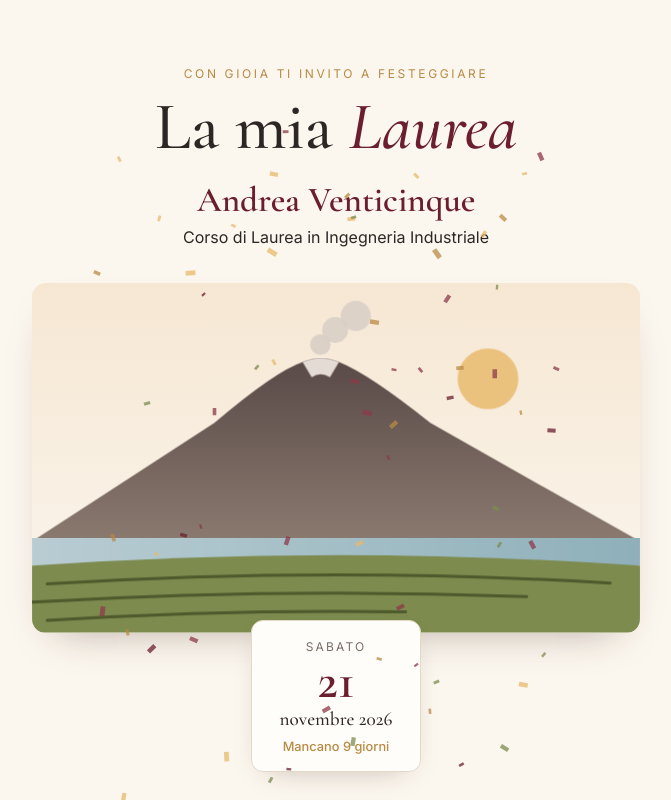
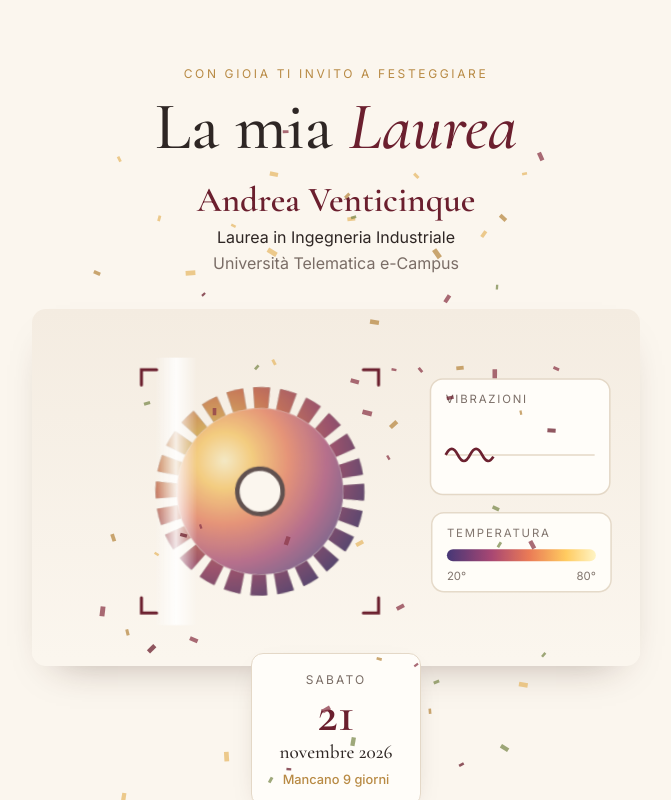
Before and after one commit to Ang3l-dev/laurea, a plain HTML site: page index.html in a window 1280 px wide. Both pictures are taken after a click on the button "Apri l'invito". Shown: the top 800 px of the page, without its empty margins (304-975 px from the left). Drawn offline with nearby package versions, Linux system fonts and the light colour scheme.

Commit message:
Home: tema ingegneria e sezione tesi al posto dell'Etna
Co-Authored-By: Claude Opus 5.5 <noreply@anthropic.com>

```diff
--- a/app.js
+++ b/app.js
@@ -3,8 +3,8 @@
    ============================================================ */
 const CONFIG = {
   nome: "Andrea Venticinque",
-  corso: "Corso di Laurea in Ingegneria Industriale",
-  universita: "",                             // facoltativo: lascia vuoto per non mostrarla
+  corso: "Laurea in Ingegneria Industriale",
+  universita: "Università Telematica e-Campus", // facoltativo: lascia vuoto per non mostrarla
   data: "2026-11-21",                         // AAAA-MM-GG del giorno della festa
   fine: "16:00",                              // orario indicativo di fine (per il calendario)
   rsvpEntro: "18 novembre",
--- a/index.html
+++ b/index.html
@@ -4,9 +4,9 @@
 <meta charset="utf-8">
 <meta name="viewport" content="width=device-width, initial-scale=1">
 <title>Invito di Laurea</title>
-<meta name="description" content="Invito alla festa di laurea: degustazione di vini e pranzo alle Cantine La Contea, sull'Etna.">
-<meta property="og:title" content="Invito di Laurea">
-<meta property="og:description" content="Degustazione di vini e pranzo alle Cantine La Contea, Mascali (Etna).">
+<meta name="description" content="Invito alla festa di laurea in Ingegneria Industriale di Andrea Venticinque: sabato 21 novembre alle Cantine La Contea.">
+<meta property="og:title" content="Invito di Laurea · Andrea Venticinque">
+<meta property="og:description" content="Laurea in Ingegneria Industriale: festeggiamo sabato 21 novembre alle Cantine La Contea.">
 <meta name="theme-color" content="#6b1f2e">
 <link rel="preconnect" href="https://fonts.googleapis.com">
 <link rel="preconnect" href="https://fonts.gstatic.com" crossorigin>
@@ -43,35 +43,84 @@
     <p class="hero__degree reveal"><span data-bind="corso"></span><br><span class="muted" data-bind="universita"></span></p>
 
     <div class="hero__art reveal" aria-hidden="true">
-      <svg viewBox="0 0 400 230" class="etna">
+      <!-- Ingranaggio "visto" da una termocamera, sensori collegati e tocco da laureato -->
+      <svg viewBox="0 0 400 230" class="thermo">
         <defs>
-          <linearGradient id="sky" x1="0" y1="0" x2="0" y2="1">
-            <stop offset="0" stop-color="#f6e7d3"/><stop offset="1" stop-color="#fbf6ee"/>
+          <linearGradient id="bg" x1="0" y1="0" x2="0" y2="1">
+            <stop offset="0" stop-color="#f4ece1"/><stop offset="1" stop-color="#fbf6ee"/>
           </linearGradient>
-          <linearGradient id="mount" x1="0" y1="0" x2="0" y2="1">
-            <stop offset="0" stop-color="#5a4a48"/><stop offset="1" stop-color="#8a7a6f"/>
+          <radialGradient id="heat" cx=".3" cy=".3" r=".85">
+            <stop offset="0" stop-color="#fff4c2"/><stop offset=".2" stop-color="#ffc857"/>
+            <stop offset=".45" stop-color="#e9724c"/><stop offset=".72" stop-color="#a33b6b"/>
+            <stop offset="1" stop-color="#3a2a6e"/>
+          </radialGradient>
+          <linearGradient id="scale" x1="0" y1="0" x2="1" y2="0">
+            <stop offset="0" stop-color="#3a2a6e"/><stop offset=".3" stop-color="#a33b6b"/>
+            <stop offset=".55" stop-color="#e9724c"/><stop offset=".8" stop-color="#ffc857"/>
+            <stop offset="1" stop-color="#fff4c2"/>
           </linearGradient>
-          <linearGradient id="sea" x1="0" y1="0" x2="1" y2="0">
-            <stop offset="0" stop-color="#b9cdd3"/><stop offset="1" stop-color="#8fb0ba"/>
+          <linearGradient id="scanGrad" x1="0" y1="0" x2="1" y2="0">
+            <stop offset="0" stop-color="#fff" stop-opacity="0"/><stop offset=".5" stop-color="#fff" stop-opacity=".85"/>
+            <stop offset="1" stop-color="#fff" stop-opacity="0"/>
           </linearGradient>
+          <clipPath id="frame"><rect x="64" y="32" width="172" height="176" rx="6"/></clipPath>
         </defs>
-        <rect width="400" height="230" fill="url(#sky)"/>
-        <circle class="sun" cx="300" cy="62" r="20" fill="#e7b96a" opacity=".85"/>
-        <path class="mount" d="M0 170 L120 92 Q160 58 178 52 Q190 47 202 52 Q222 60 262 92 L400 170 Z" fill="url(#mount)"/>
-        <path d="M178 52 Q190 47 202 52 L196 62 Q190 58 184 62 Z" fill="#f2ece4" opacity=".9"/>
-        <g class="smoke" fill="#d9cfc6">
-          <circle cx="190" cy="40" r="7"/><circle cx="200" cy="30" r="9"/><circle cx="214" cy="20" r="11"/>
+        <rect width="400" height="230" fill="url(#bg)"/>
+
+        <!-- collegamenti ai sensori (sensor fusion) -->
+        <g class="links" fill="none" stroke="#b88a44" stroke-width="1.5" stroke-dasharray="3 4">
+          <path d="M207 98 C230 98 236 84 262 84"/>
+          <path d="M207 146 C230 146 236 160 262 160"/>
         </g>
-        <rect class="sea" x="0" y="168" width="400" height="18" fill="url(#sea)"/>
-        <path d="M0 186 Q200 172 400 186 L400 230 L0 230 Z" fill="#7d8b4f"/>
-        <g class="vines" fill="none" stroke="#4e5a2c" stroke-width="2" stroke-linecap="round">
-          <path d="M10 198 Q200 186 390 198"/>
-          <path d="M0 210 Q200 198 400 210"/>
-          <path d="M10 222 Q200 210 390 222"/>
+
+        <!-- ingranaggio -->
+        <g class="gear">
+          <circle class="gear__teeth" cx="150" cy="120" r="62" fill="none" stroke="#7a6d66" stroke-width="14" stroke-dasharray="10 6.23"/>
+          <circle class="gear__teeth-heat" cx="150" cy="120" r="62" fill="none" stroke="url(#heat)" stroke-width="14" stroke-dasharray="10 6.23"/>
+          <circle class="gear__body" cx="150" cy="120" r="55" fill="#d9cfc6"/>
+          <circle class="gear__heat" cx="150" cy="120" r="55" fill="url(#heat)"/>
+          <circle cx="150" cy="120" r="15" fill="#fbf6ee" stroke="#5a4a48" stroke-width="3"/>
         </g>
-        <g class="grapes" fill="#6b1f2e">
-          <circle cx="60" cy="196" r="2.2"/><circle cx="140" cy="191" r="2.2"/><circle cx="250" cy="191" r="2.2"/><circle cx="330" cy="196" r="2.2"/>
-          <circle cx="95" cy="205" r="2.2"/><circle cx="205" cy="200" r="2.2"/><circle cx="305" cy="204" r="2.2"/>
+
+        <!-- scansione della termocamera -->
+        <g clip-path="url(#frame)"><rect class="scan" x="40" y="32" width="28" height="176" fill="url(#scanGrad)"/></g>
+
+        <!-- mirino della termocamera -->
+        <g class="hud" stroke="#6b1f2e" stroke-width="2" fill="none" stroke-linecap="round">
+          <path d="M72 50 V40 H82"/><path d="M218 40 H228 V50"/><path d="M72 190 V200 H82"/><path d="M218 200 H228 V190"/>
+        </g>
+
+        <!-- punto caldo misurato -->
+        <g class="spot">
+          <circle cx="126" cy="102" r="6" fill="none" stroke="#2e2624" stroke-width="1.5"/>
+          <path d="M126 92v4M126 108v4M116 102h4M132 102h4" stroke="#2e2624" stroke-width="1.5"/>
+          <rect x="72" y="76" width="48" height="16" rx="4" fill="#2e2624" opacity=".88"/>
+          <text x="96" y="87.5" text-anchor="middle" font-family="Inter, sans-serif" font-size="9.5" font-weight="600" fill="#fff">72,4 °C</text>
+        </g>
+
+        <!-- tocco da laureato -->
+        <g class="cap">
+          <path d="M130 60 v10 q20 10 40 0 v-10" fill="#2e2624"/>
+          <polygon points="150,44 188,57 150,70 112,57" fill="#2e2624"/>
+          <path d="M150 57 L180 62 V76" fill="none" stroke="#b88a44" stroke-width="2" stroke-linecap="round"/>
+          <circle cx="180" cy="78" r="3" fill="#b88a44"/>
+        </g>
+
+        <!-- pannello vibrazioni -->
+        <g class="panel">
+          <rect x="262" y="46" width="118" height="76" rx="8" fill="#fffdf9" stroke="#e4d8c7"/>
+          <text x="272" y="62" font-family="Inter, sans-serif" font-size="7.5" letter-spacing="1.2" fill="#7a6d66">VIBRAZIONI</text>
+          <line x1="272" y1="96" x2="370" y2="96" stroke="#e4d8c7"/>
+          <path class="wave" d="M272 96 q4 -8 8 0 t8 0 t8 0 t8 0 t8 0 l3 -22 l4 34 l3 -12 q4 -8 8 0 t8 0 t8 0 t8 0 t6 0" fill="none" stroke="#6b1f2e" stroke-width="1.8" stroke-linejoin="round"/>
+        </g>
+
+        <!-- pannello temperatura -->
+        <g class="panel panel--2">
+          <rect x="262" y="134" width="118" height="52" rx="8" fill="#fffdf9" stroke="#e4d8c7"/>
+          <text x="272" y="150" font-family="Inter, sans-serif" font-size="7.5" letter-spacing="1.2" fill="#7a6d66">TEMPERATURA</text>
+          <rect x="272" y="158" width="98" height="8" rx="4" fill="url(#scale)"/>
+          <text x="272" y="178" font-family="Inter, sans-serif" font-size="7.5" fill="#7a6d66">20°</text>
+          <text x="370" y="178" text-anchor="end" font-family="Inter, sans-serif" font-size="7.5" fill="#7a6d66">80°</text>
         </g>
       </svg>
     </div>
@@ -83,6 +132,17 @@
       <span class="date-card__count" id="countdown"></span>
     </div>
   </header>
+
+  <!-- TESI -->
+  <section class="section thesis">
+    <p class="eyebrow reveal">La tesi</p>
+    <h2 class="thesis__title reveal">Integrazione di sistemi di misura termo-meccanici e tecniche di termografia per il monitoraggio e l'ottimizzazione dei processi industriali</h2>
+    <p class="lead reveal">Termocamere e sensori tradizionali, letti insieme, per capire come stanno davvero macchine e impianti, accorgersi in anticipo delle anomalie e rendere i processi industriali più affidabili ed efficienti.</p>
+    <ul class="chips reveal">
+      <li>Termografia infrarossa</li><li>Sensor fusion</li><li>Manutenzione predittiva</li><li>Industry 4.0</li>
+    </ul>
+    <p class="thesis__meta reveal">Relatrice Prof.ssa Gloria Cosoli · A.A. 2025/2026</p>
+  </section>
 
   <!-- PROGRAMMA -->
   <section class="section">
```
Also changed, not shown: style.css (+35 -17 lines).
